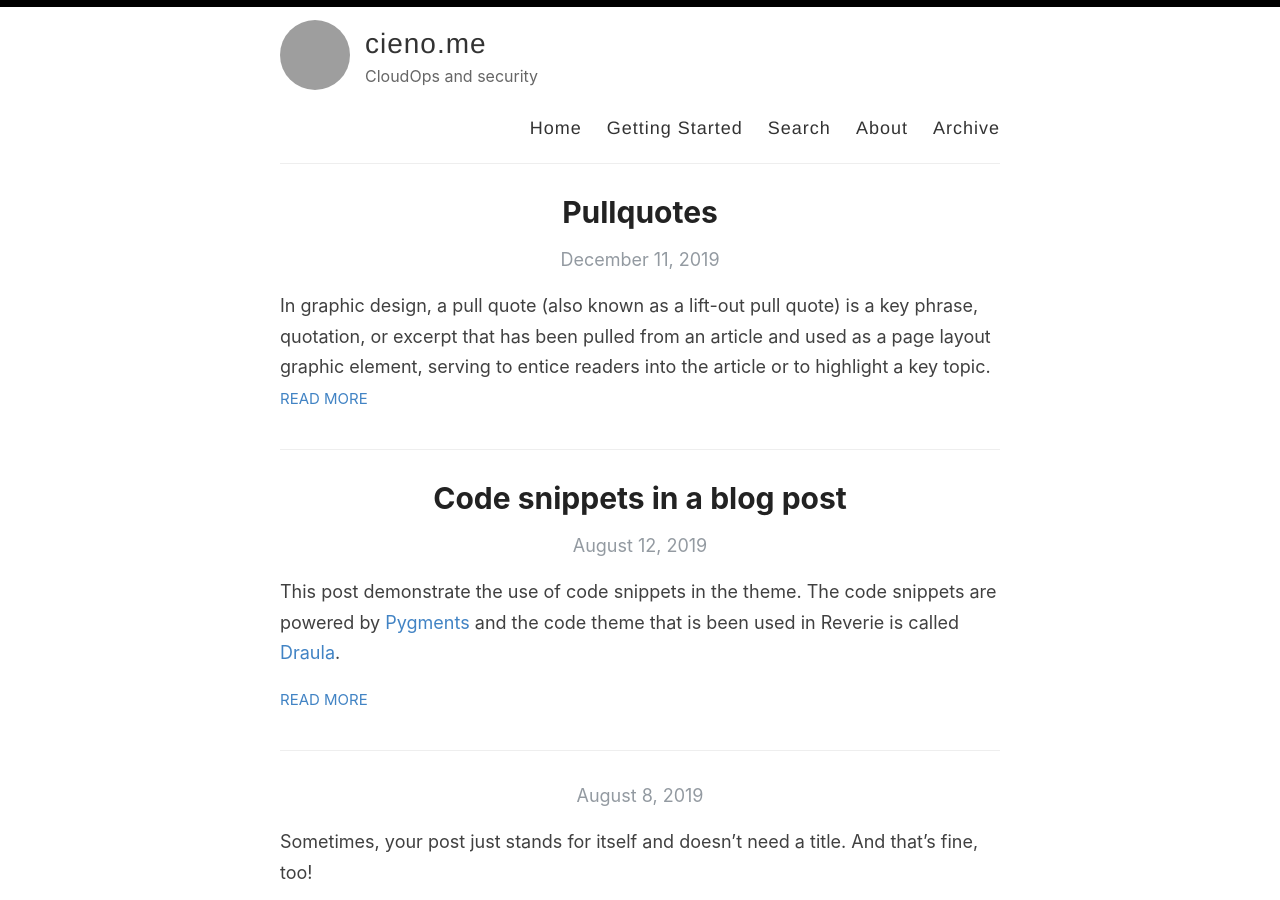
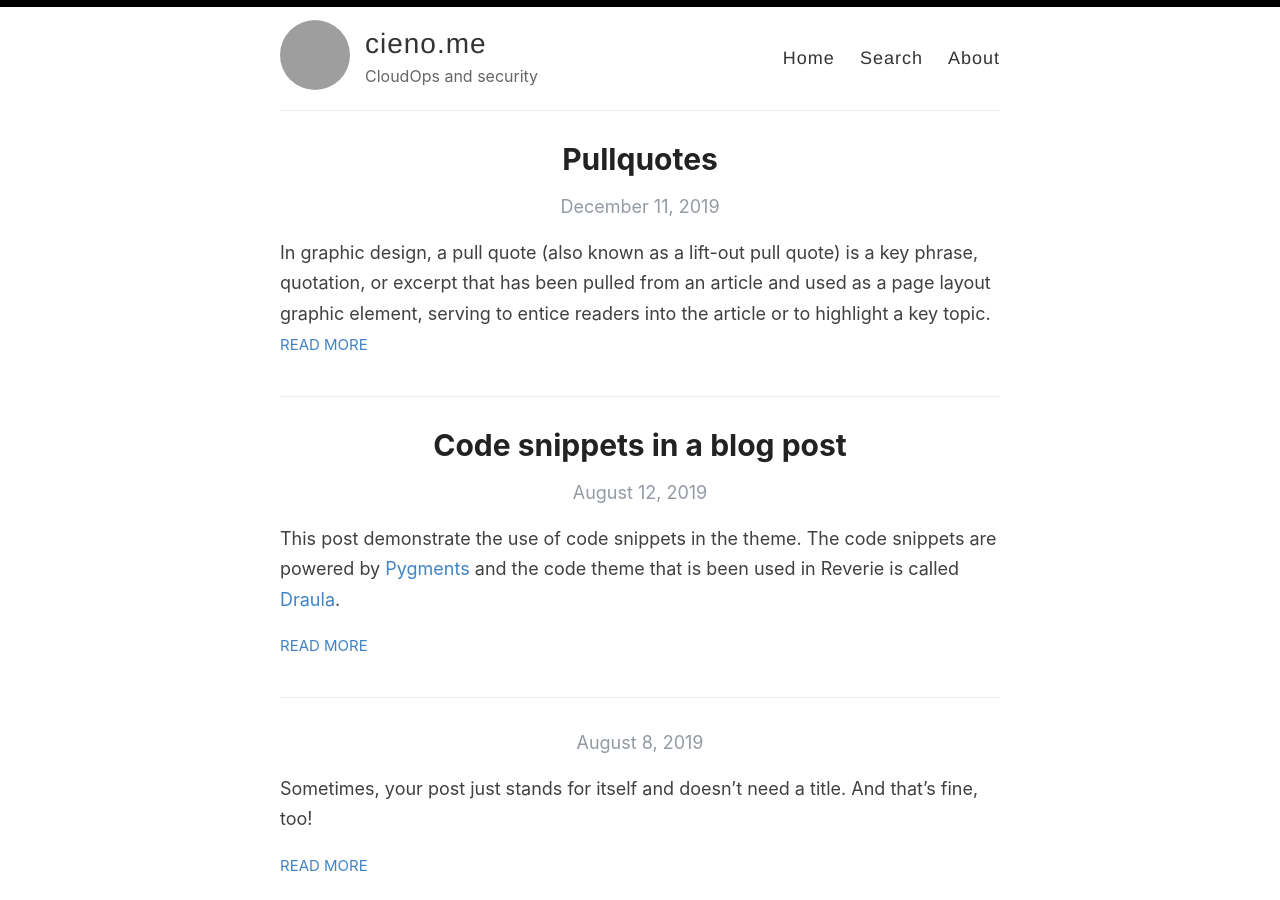
Before and after one commit to mcieno/mcieno.github.io, a Jekyll site: the page built from index.html, in a window 1280 px wide and 900 px high. Built offline with Jekyll 4.4.1, drawn with Linux system fonts in a browser that asks for light colours; the list of posts is cut into pages by our own code; grey boxes are pictures that could not be loaded.

Commit message:
Update default.html

```diff
--- a/_layouts/default.html
+++ b/_layouts/default.html
@@ -29,10 +29,8 @@
 
             <nav>
               <a href="{{ site.baseurl }}/">Home</a>
-              <a href="{{ site.baseurl }}/getting-started">Getting Started</a>
               <a href="{{ site.baseurl }}/search">Search</a>
               <a href="{{ site.baseurl }}/about">About</a>
-              <a href="{{ site.baseurl }}/archive">Archive</a>
             </nav>
           </header>
         </div>
```
